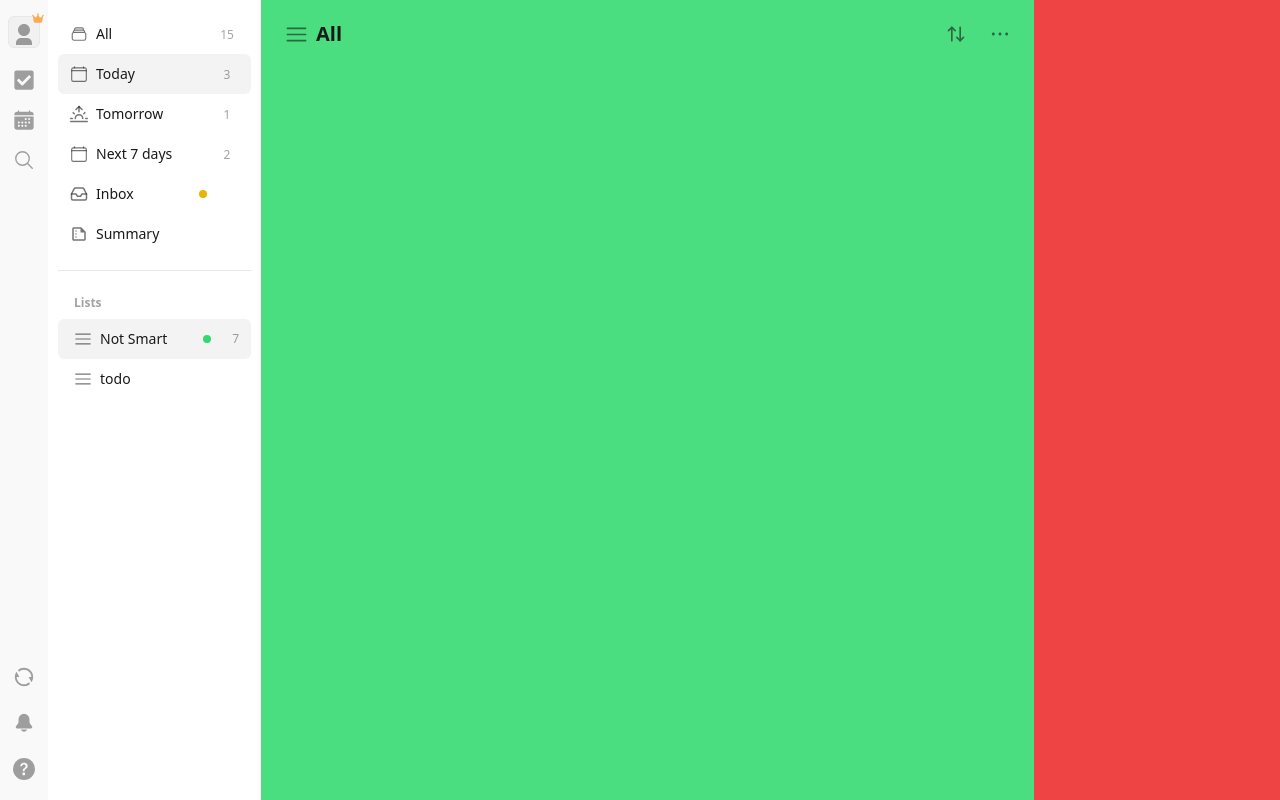
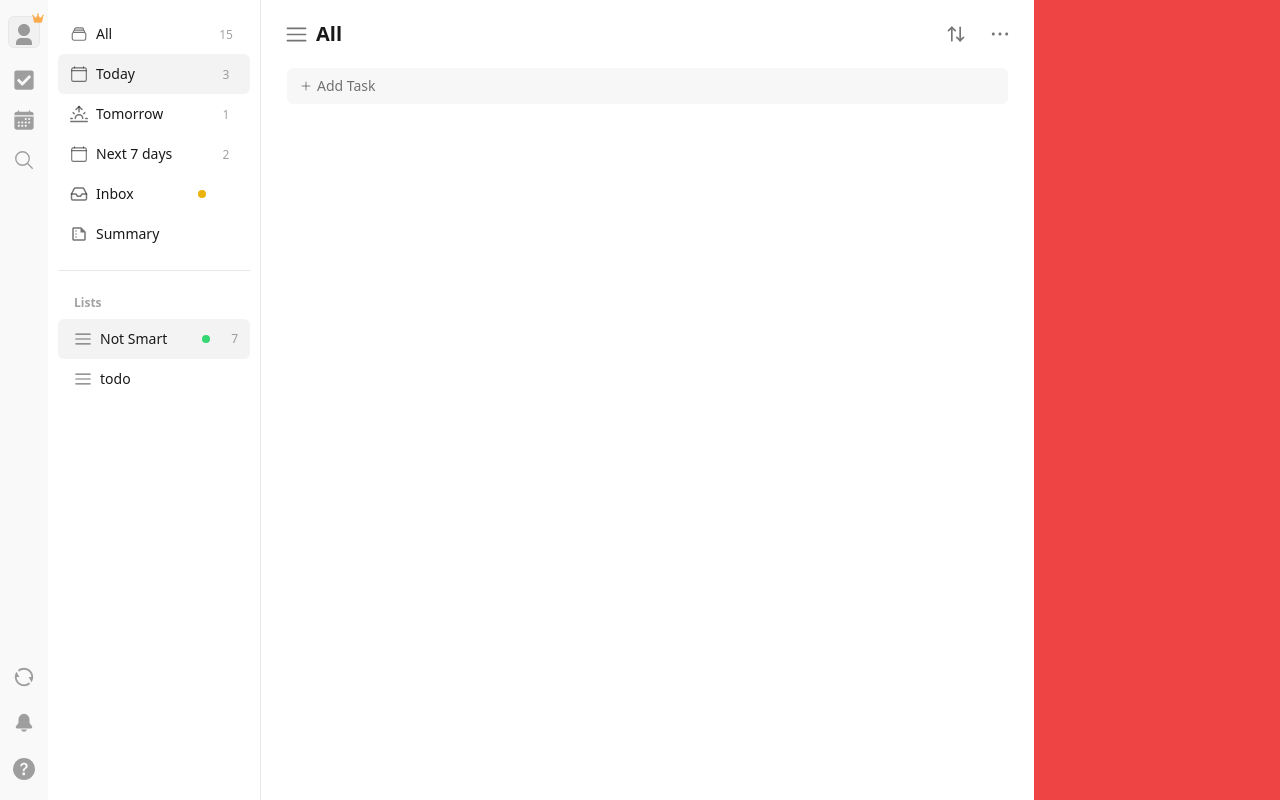
Before and after one commit to anishpawaskar/dailyDo-frontend, a React (Vite) app: page / in a window 1280 px wide. Built offline with nearby package versions, Linux system fonts and the light colour scheme.

Commit message:
feat: create task form and add it in task layout

```diff
--- a/src/components/TaskLayout/components/TaskControlPanel/index.jsx
+++ b/src/components/TaskLayout/components/TaskControlPanel/index.jsx
@@ -3,7 +3,7 @@ import { TaskControlPanelAccordion } from "./components/TaskControlPanelAccordio
 
 export const TaskControlPanel = () => {
   return (
-    <div className="w-[213px] py-2">
+    <div className="w-[213px] py-2 border-r">
       <TaskSmartList />
       <hr className="mx-2.5 my-4" />
       <TaskControlPanelAccordion title="Lists" />
--- a/src/components/TaskLayout/components/TaskDashboard/components/TaskDashboardHeader/index.jsx
+++ b/src/components/TaskLayout/components/TaskDashboard/components/TaskDashboardHeader/index.jsx
@@ -11,7 +11,7 @@ export const TaskDashboardHeader = ({ title }) => {
   const titleInputRef = useRef(null);
 
   return (
-    <header className="px-5 py-4 flex items-center justify-between">
+    <header className="px-5 py-4 flex items-center justify-between w-full">
       <button className="flex-none text-[--icon-color] hover:bg-[--light-white] rounded-md h-9 px-1">
         <RxHamburgerMenu className="w-[23px] h-[23px] opacity-60" />
       </button>
--- /dev/null
+++ b/src/components/TaskLayout/components/TaskDashboard/components/TaskForm/index.jsx
@@ -0,0 +1,41 @@
+import { IoAddOutline, IoCalendarOutline } from "react-icons/io5";
+import { MdKeyboardArrowDown } from "react-icons/md";
+import { useRef, useState } from "react";
+
+export const TaskForm = () => {
+  const [isTaskFormVisible, setIsTaskFormVisible] = useState(false);
+  const titleInputRef = useRef(null); //TODO: handle resize of title and content
+
+  return (
+    <div className="px-[26px] w-full">
+      {isTaskFormVisible ? (
+        <div
+          className={`flex gap-2 bg-transparent min-h-9 h-9 max-h-40 px-2 border border-[--secondary-color] rounded-md`}
+        >
+          <textarea
+            ref={titleInputRef}
+            name="title"
+            id="task-title"
+            className="flex-auto bg-transparent outline-none resize-none max-h-40"
+          ></textarea>
+          <div className="flex items-center gap-1">
+            <button className="p-1 rounded hover:bg-[--light-white]">
+              <IoCalendarOutline className="h-[18px] w-[18px] text-[--icon-color] opacity-60" />
+            </button>
+            <button className="p-1 rounded hover:bg-[--light-white]">
+              <MdKeyboardArrowDown className="h-[18px] w-[18px] text-[--icon-color] opacity-60" />
+            </button>
+          </div>
+        </div>
+      ) : (
+        <div
+          onClick={() => setIsTaskFormVisible(true)}
+          className="placeholder h-9 w-full rounded-md bg-[--light-white-f7] flex items-center px-3 gap-1 text-sm text-[--text-gray-6]"
+        >
+          <IoAddOutline />
+          <span>Add Task</span>
+        </div>
+      )}
+    </div>
+  );
+};
--- a/src/components/TaskLayout/components/TaskDashboard/index.jsx
+++ b/src/components/TaskLayout/components/TaskDashboard/index.jsx
@@ -1,9 +1,11 @@
 import { TaskDashboardHeader } from "./components/TaskDashboardHeader";
+import { TaskForm } from "./components/TaskForm";
 
 export const TaskDashboard = () => {
   return (
     <div className="w-full">
       <TaskDashboardHeader title={"All"} />
+      <TaskForm />
     </div>
   );
 };
--- a/src/components/TaskLayout/components/index.jsx
+++ b/src/components/TaskLayout/components/index.jsx
@@ -5,7 +5,7 @@ export const TaskLayout = () => {
   return (
     <div className="flex w-full">
       <TaskControlPanel />
-      <div className="flex flex-auto bg-green-400">
+      <div className="flex flex-auto">
         <TaskDashboard />
       </div>
       <div className="w-1/5 h-full flex bg-red-500"></div>
```
